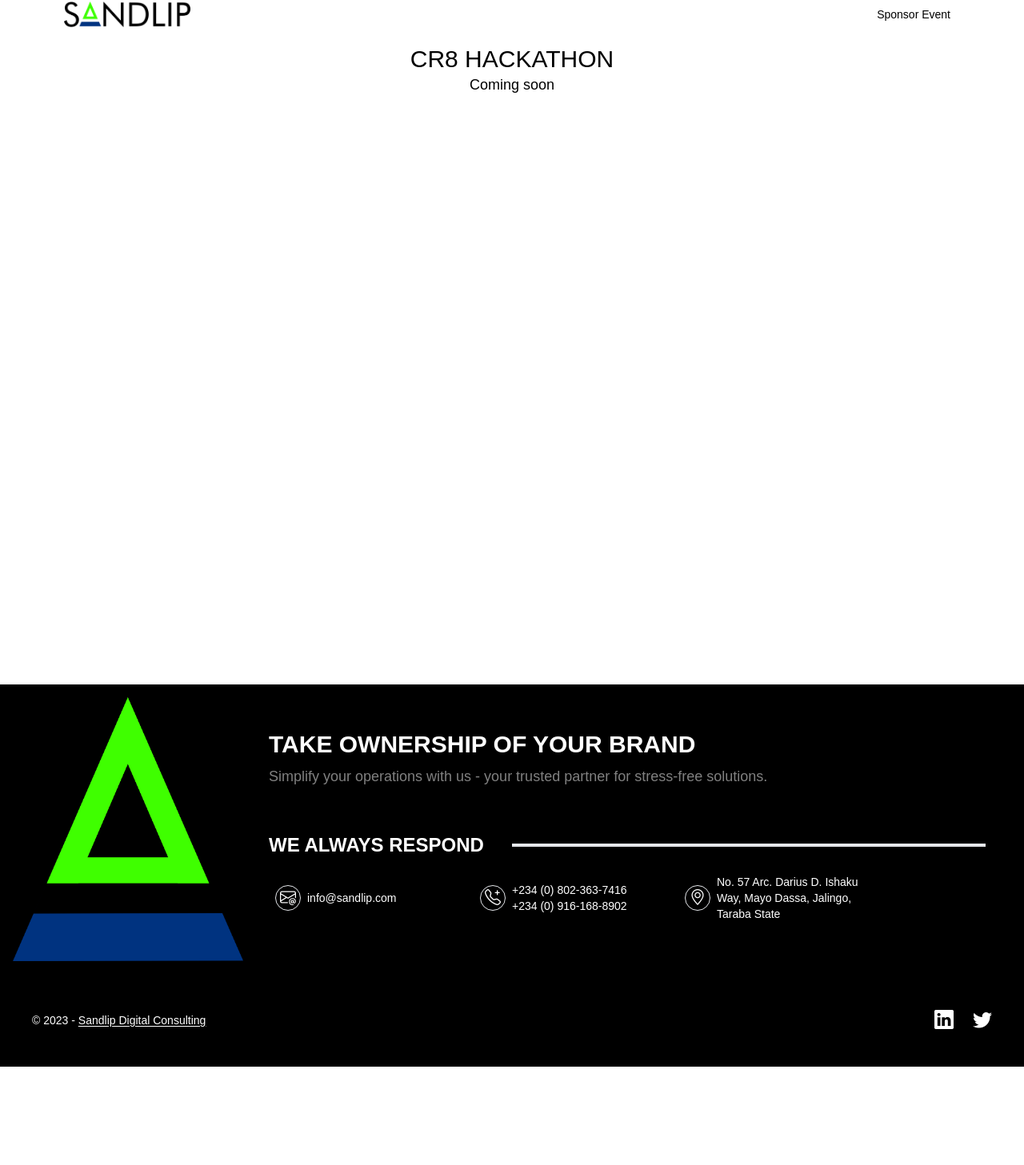
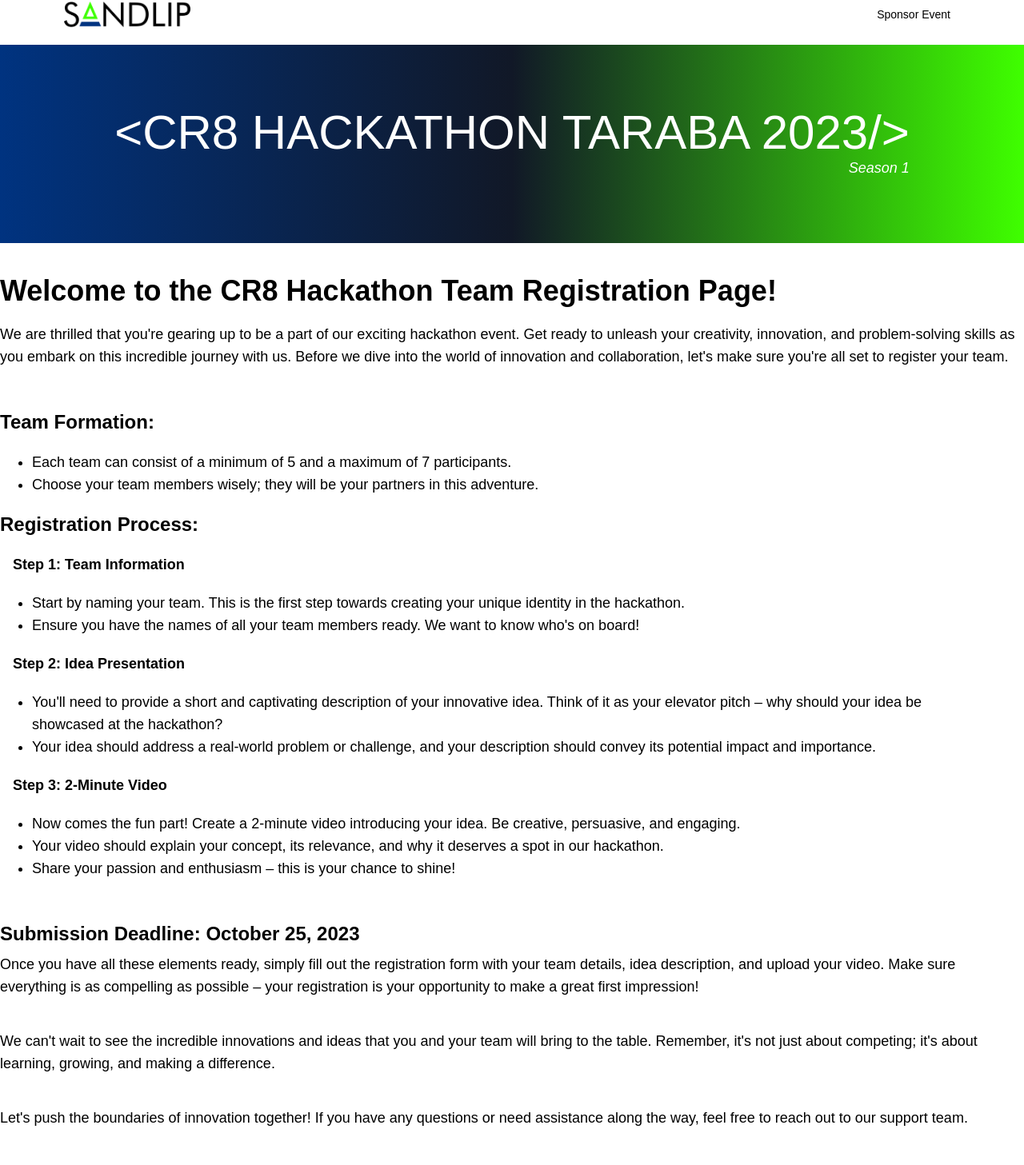
Before and after one commit to sandlip/techx, a React (Create React App) app: page /upcoming in a window 1280 px wide. Shown: the part 20-1477 px from the top of the page at 80% size. Before the commit the page ends 1354 px from the top, so only its background shows below. Built offline with nearby package versions, Linux system fonts and the light colour scheme; a web font is replaced by a local one.

Commit message:
created CR8 Hackathon page

```diff
--- a/src/page/RegisterPage.jsx
+++ b/src/page/RegisterPage.jsx
@@ -26,18 +26,24 @@ const RegisterPage = ({ registrantInfo, setRegistrantInfo, postNewEntry, formIsS
     <div className="sm:min-h-screen space-y-6 py-6">
       <section className="min-h-screen flex items-center justify-center px-4">
         <div className="w-full max-w-lg mx-auto border border-gray-300 rounded-lg shadow-lg py-10 sm:px-8 px-4 font-medium space-y-6">
-          <div className="w-fit mx-auto">
+          {/*<div className="w-fit mx-auto">
             <a href="/" className=""> <img src="/img/logo/logo-black.png" alt="SANDLIP" className="h-6" /> </a>
-          </div>
+          </div>*/}
 
-          <h6 className="text-xl">
+          {/*<h6 className="text-xl">
             Thank you for you interest to be a participants of Tech eXperience. The event has ended but we look forward to having you with us in the next one.
+          </h6>*/}
+
+           <h6 className="text-xl">
+            Thank you for you interest to be a participants of CR8 HACKATHON TARABA 2023.
           </h6>
 
-          <h6 className="text-xl">
+          {/*<h6 className="text-xl">
             Want to be a part of the community to get first hand information about our events? <a href="https://wa.me/+2349161688902?text=Hi, My name is" className="underline text-[#003380]">Click here to tell us your full name</a>, you will be added to the community ASAP.
-          </h6>
+          </h6>*/}
         </div>
+
+
         {/* <div className="w-full max-w-lg mx-auto border border-gray-300 rounded-lg shadow-lg py-10 sm:px-8 px-4 font-medium space-y-6">
           <div className="w-fit mx-auto">
             <a href="/" className=""> <img src="/img/logo/logo-black.png" alt="SANDLIP" className="h-6" /> </a>
--- a/src/page/Upcoming.jsx
+++ b/src/page/Upcoming.jsx
@@ -6,14 +6,78 @@ function Upcoming() {
   return (
     <>
     <NavBar />
-    <section className="h-screen">
+
+    <section className="bg-gradient-to-r from-[#003380] via-gray-900 to-[#3fff00] text-white p-20">
       <div className="flex justify-center">
-				<h2 className="text-3xl">CR8 HACKATHON</h2>
-			</div>
-      <div className='flex justify-center'>
-				<h2 className="">Coming soon</h2>
+				<section className="">
+          <div className="">
+            <h1 className="text-6xl" >
+              &lt;CR8 HACKATHON TARABA 2023/&gt;
+            </h1>
+            <a className="flex justify-end italic">
+              Season 1
+            </a>
+          </div>
+        </section>
 			</div>
     </section>
+
+    <section className="">
+      <div className="max-w-7xl mx-auto py-10 space-y-10">
+        <div className="space-y-5">
+          <h2 className="text-4xl font-semibold">Welcome to the CR8 Hackathon Team Registration Page!</h2>
+          <p>We are thrilled that you're gearing up to be a part of our exciting hackathon event. Get ready to unleash your creativity, innovation, and problem-solving skills as you embark on this incredible journey with us. Before we dive into the world of innovation and collaboration, let's make sure you're all set to register your team.</p>
+        </div>
+
+
+        <div className="space-y-5 py-3">
+          <h2 className="text-2xl font-semibold">Team Formation:</h2>
+          <ul className="list-disc px-10">
+            <li>Each team can consist of a minimum of 5 and a maximum of 7 participants.</li>
+            <li>Choose your team members wisely; they will be your partners in this adventure.</li>
+          </ul>
+
+
+
+          <h2 className="text-2xl font-semibold">Registration Process:</h2>
+
+          <h2 className="font-semibold px-4">Step 1: Team Information</h2>
+          <ul className="list-disc px-10">
+            <li>Start by naming your team. This is the first step towards creating your unique identity in the hackathon.</li>
+            <li>Ensure you have the names of all your team members ready. We want to know who's on board!</li>
+          </ul>
+
+          <h2 className="font-semibold px-4">Step 2:  Idea Presentation</h2>
+          <ul className="list-disc px-10">
+            <li>You'll need to provide a short and captivating description of your innovative idea. Think of it as your elevator pitch – why should your idea be showcased at the hackathon?</li>
+            <li>Your idea should address a real-world problem or challenge, and your description should convey its potential impact and importance.</li>
+          </ul>
+
+          <h2 className="font-semibold px-4">Step 3:  2-Minute Video</h2>
+          <ul className="list-disc px-10">
+            <li>Now comes the fun part! Create a 2-minute video introducing your idea. Be creative, persuasive, and engaging.</li>
+            <li>Your video should explain your concept, its relevance, and why it deserves a spot in our hackathon.</li>
+            <li>Share your passion and enthusiasm – this is your chance to shine!</li>
+          </ul>
+        </div>
+
+        <div className="space-y-2">
+          <h2 className="text-2xl font-semibold">Submission Deadline: October 25, 2023</h2>
+          <div className="space-y-10">
+          <p>Once you have all these elements ready, simply fill out the registration form with your team details, idea description, and upload your video. Make sure everything is as compelling as possible – your registration is your opportunity to make a great first impression!</p>
+          <p>We can't wait to see the incredible innovations and ideas that you and your team will bring to the table. Remember, it's not just about competing; it's about learning, growing, and making a difference.</p>
+          <p>Let's push the boundaries of innovation together! If you have any questions or need assistance along the way, feel free to reach out to our support team.</p>
+          <p>Get ready to hack the future!</p>
+          </div>
+        </div>
+        <div className="flex p-2">
+          <button className=" max-w-xs  ml-auto text-lg bg-[#003380] py-4 px-6 sm:py-3.5 rounded-md text-white font-medium">
+            <a href="/registrationType" className="">Register Here</a>
+          </button>
+        </div>
+      </div>
+    </section>
+
     <Footer />
     </>
   )
```
Also changed, not shown: src/styles/tailwind.css.
